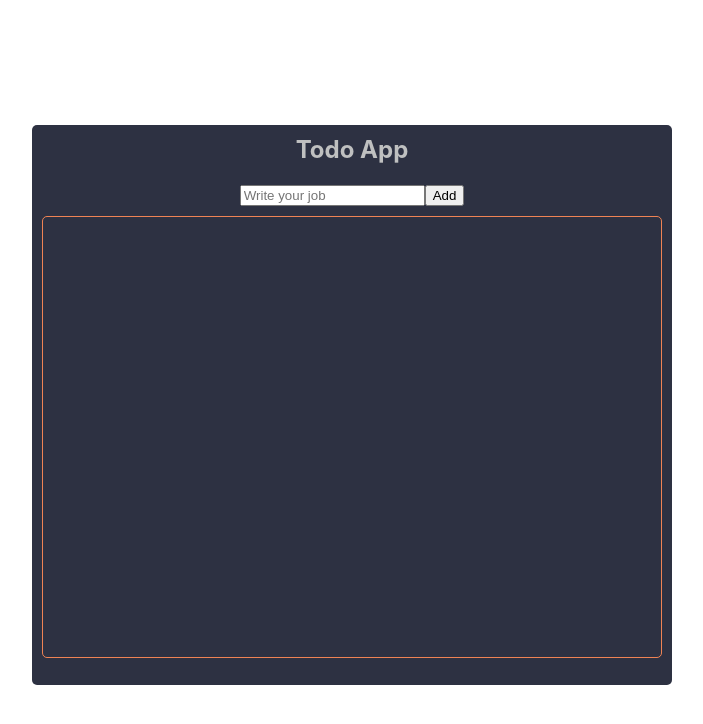
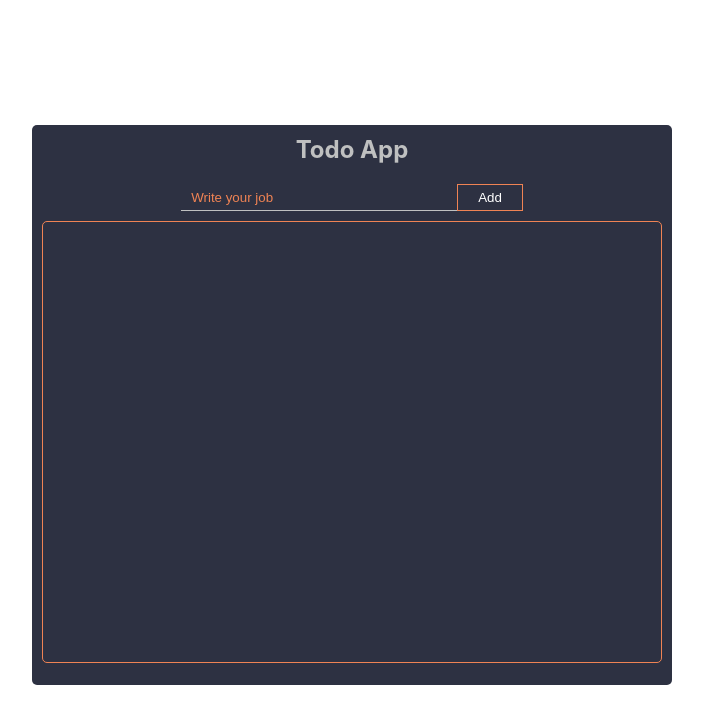
Before and after one commit to mertkaanerdem/react-todo-app, a React (Create React App) app: page / in a window 1280 px wide. Shown: the top 724 px of the page, without its empty margins (288-991 px from the left). Built offline with nearby package versions, Linux system fonts and the light colour scheme.

Commit message:
form css

```diff
--- /dev/null
+++ b/src/components/Form/Form.css
@@ -0,0 +1,37 @@
+@import "../../colors/Colors.css";
+
+.listContainer {
+  display: flex;
+  justify-content: center;
+}
+input[type="text"] {
+  border: none;
+  background: transparent;
+  color: var(--primary);
+  border-bottom: 1px solid var(--gray);
+  padding: 5px 10px;
+  width: 20vw;
+}
+
+input::placeholder {
+  color: var(--primary);
+}
+
+input:focus {
+  outline: none;
+  border-bottom: 1px solid var(--primary);
+}
+
+button {
+  padding: 5px 20px;
+  background: none;
+  border: 1px solid var(--primary);
+  color: var(--white);
+  cursor: pointer;
+}
+
+button:active,
+button:hover {
+  border: 1px solid var(--white);
+  color: var(--primary);
+}
--- a/src/components/Form/Form.jsx
+++ b/src/components/Form/Form.jsx
@@ -1,4 +1,6 @@
 import { useState } from "react";
+
+import "./Form.css";
 
 function Form({ addTodos, todos }) {
   const [todo, setTodo] = useState("");
@@ -20,7 +22,7 @@ function Form({ addTodos, todos }) {
     setTodo("");
   };
   return (
-    <div>
+    <div className="listContainer">
       <input
         placeholder="Write your job"
         type="text"
```
